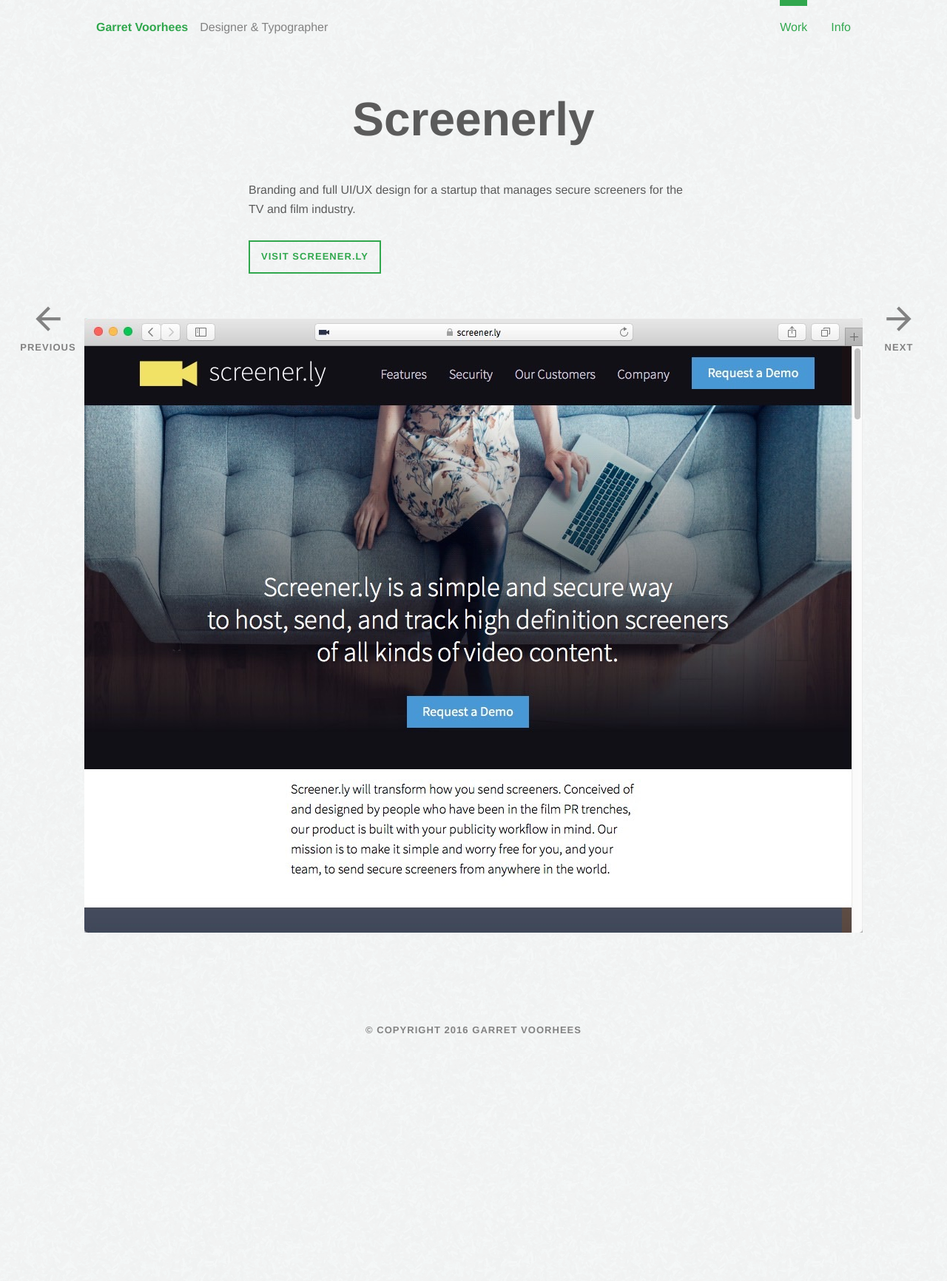
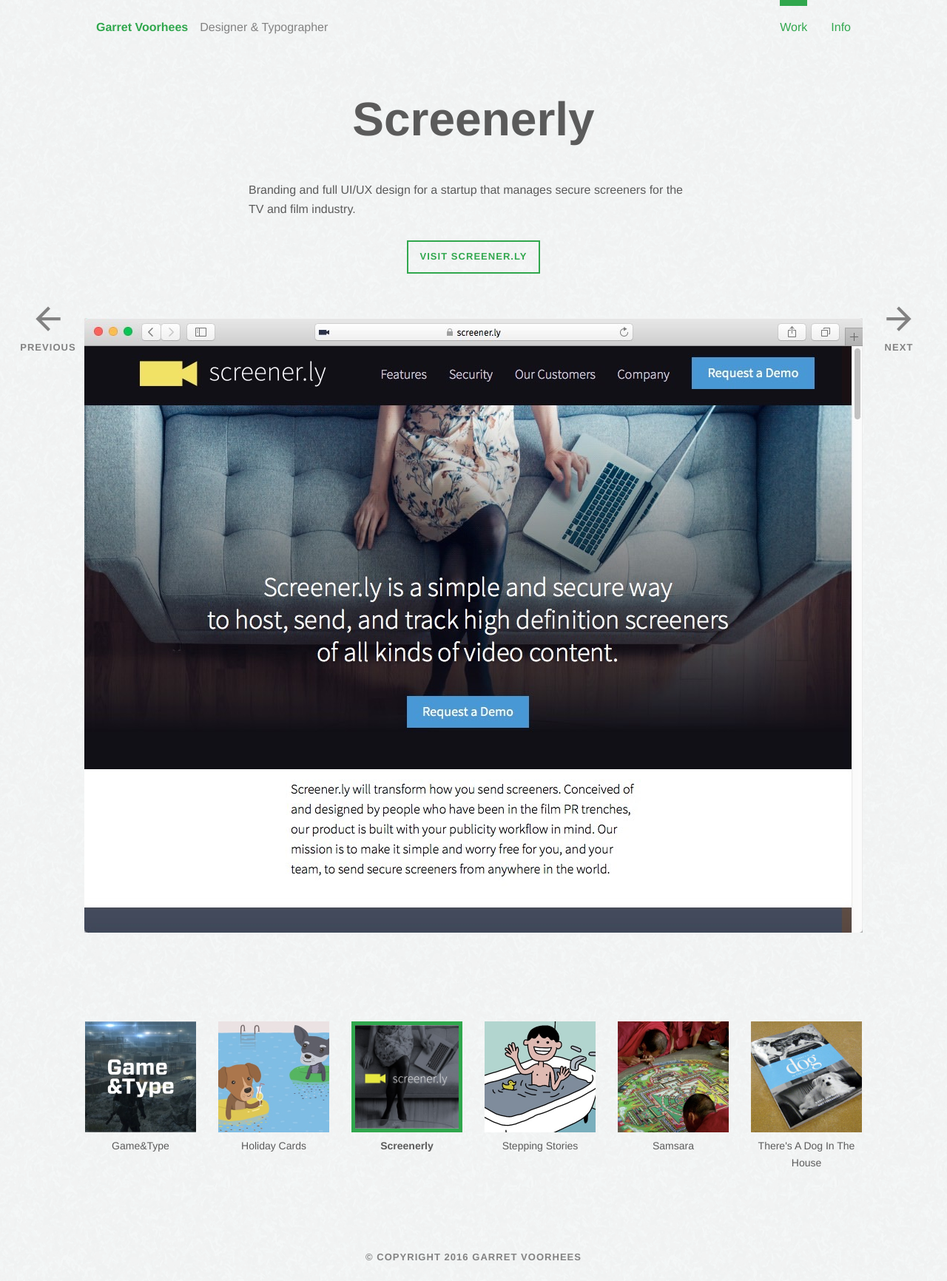
Before and after one commit to garretvoorhees/garretvoorhees.github.io, a Jekyll site: the page built from _posts/2015-12-01-screenerly.markdown, in a window 1280 px wide. Shown: the whole page at 74% size. Built offline with Jekyll 4.4.1, drawn with Linux system fonts in a browser that asks for light colours; some web fonts are replaced; before the commit the page ends 1425 px from its top, so only the background shows below that.

Commit message:
Cleaning up projects

```diff
--- a/_layouts/project.html
+++ b/_layouts/project.html
@@ -14,10 +14,25 @@
   </div>
   </header>
 
+<!-- POST CONTENT -->
   <article class="post-content">
     {{ content }}
   </article>
 
+<!-- THUMBNAIL LIST OF PROJECTS -->
+<ul class="project-post-list">
+    {% for post in site.posts %}
+      <li>
+	      <a class="post-link" {% if post.url == page.url %} id="current" {% endif %}  href="{{ post.url | prepend: site.baseurl }}">
+	      <img src="{{ post.thumb }}">
+	      <p>{{ post.title }}</p>
+	      </a>
+      </li>
+    {% endfor %}
+  </ul>
+</div>
+
+<!-- NEXT AND PREVIOUS ARROWS -->
 {% if page.previous.url %}
     <div class="next-wrapper">
 	    <a class="next" href="{{page.previous.url}}">
@@ -34,5 +49,3 @@
 	    </a>
     </div>
   {% endif %}
-
-</div>
--- a/_posts/2015-05-01-samsara.markdown
+++ b/_posts/2015-05-01-samsara.markdown
@@ -5,7 +5,7 @@
 ---
 <div class="project-description">
 <p>I had the pleasure of designing the website for Ron Fricke's award-winning film, <a target="_blank" href="http://www.imdb.com/title/tt0770802/">Samsara</a>. The site features behind the scenes videos about the film and an interactive map of filming locations from Samsara and his previous film, <a target="_blank" href="http://www.imdb.com/title/tt0103767/">Baraka</a>.</p>
-<a class="button" target="_blank" href="http://www.barakasamsara.com">Visit Site</a>
+<a class="button btn-center" target="_blank" href="http://www.barakasamsara.com">Visit Site</a>
 </div>
 
 <figure><img src="/projects/samsara/samsara_01.png"></figure>
--- a/_posts/2015-07-01-steppingstories.markdown
+++ b/_posts/2015-07-01-steppingstories.markdown
@@ -5,7 +5,7 @@
 ---
 <div class="project-description">
 <p>Developed a modular and friendly art style for a series of educational children's books. Produced illustrations for three books and did the core branding for the project.</p>
-<a class="button" target="_blank" href="https://steppingstories.com">Visit Site</a>
+<a class="button btn-center" target="_blank" href="https://steppingstories.com">Visit Site</a>
 </div>
 
 <figure><img src="/projects/steppingstories/steppingstories_01.jpg"></figure>
--- a/_posts/2015-12-01-screenerly.markdown
+++ b/_posts/2015-12-01-screenerly.markdown
@@ -5,7 +5,7 @@
 ---
 <div class="project-description">
 <p>Branding and full UI/UX design for a startup that manages secure screeners for the TV and film industry.</p>
-<a class="button" href="https://screener.ly/">Visit Screener.ly</a>
+<a class="button btn-center" href="https://screener.ly/">Visit Screener.ly</a>
 </div>
 
 <figure><img src="/projects/screenerly/screenerly_01.jpg">
--- a/_sass/_layout.scss
+++ b/_sass/_layout.scss
@@ -102,7 +102,8 @@
 	transition: all 0.2s ease;
 }
 
-.post-list li img:hover{
+.post-list li img:hover,
+.project-post-list li img:hover{
 	-webkit-box-shadow: 0px 2px 15px 0px rgba(50, 50, 50, 0.5);
 	-moz-box-shadow:    0px 2px 15px 0px rgba(50, 50, 50, 0.5);
 	box-shadow:         0px 2px 15px 0px rgba(50, 50, 50, 0.5);
@@ -115,6 +116,46 @@
 
 .post-link:hover{
 	text-decoration: none;
+}
+
+
+/* PROJECT POST LIST */
+.project-post-list{
+	max-width:1080px;
+	height:auto;
+	margin:0 auto;
+	margin-top: $spacing-unit*4;
+	list-style:none;
+	display:flex;
+	flex-wrap:wrap;
+	justify-content:center;
+	align-content: flex-start;
+
+	> li {
+    	width:150px;
+        float:left;
+        margin-bottom: $spacing-unit / 2;
+        margin-left: $spacing-unit / 2 ;
+        margin-right: $spacing-unit / 2;
+    }
+}
+
+.project-post-list li img{
+	transition: all 0.2s ease;
+}
+
+.project-post-list p{
+	text-align: center;
+	font-size: 14px;
+	margin-top: $spacing-unit/4;
+}
+
+#current img{
+	border:5px solid $green-color;
+}
+
+#current p{
+	font-weight: 600;
 }
 
 
@@ -212,6 +253,7 @@
 font-size:50px;
 transition: all 0.2s ease;
 }
+
 
 /**
  * Info Page
```
Also changed, not shown: _posts/2015-01-01-theres-a-dog-in-the-house.markdown (+8 -2 lines), projects/dog/dog_02.jpg (added), projects/dog/dog_03.jpg (added), projects/dog/dog_05.jpg (added), projects/dog/dog_07.jpg (added).
